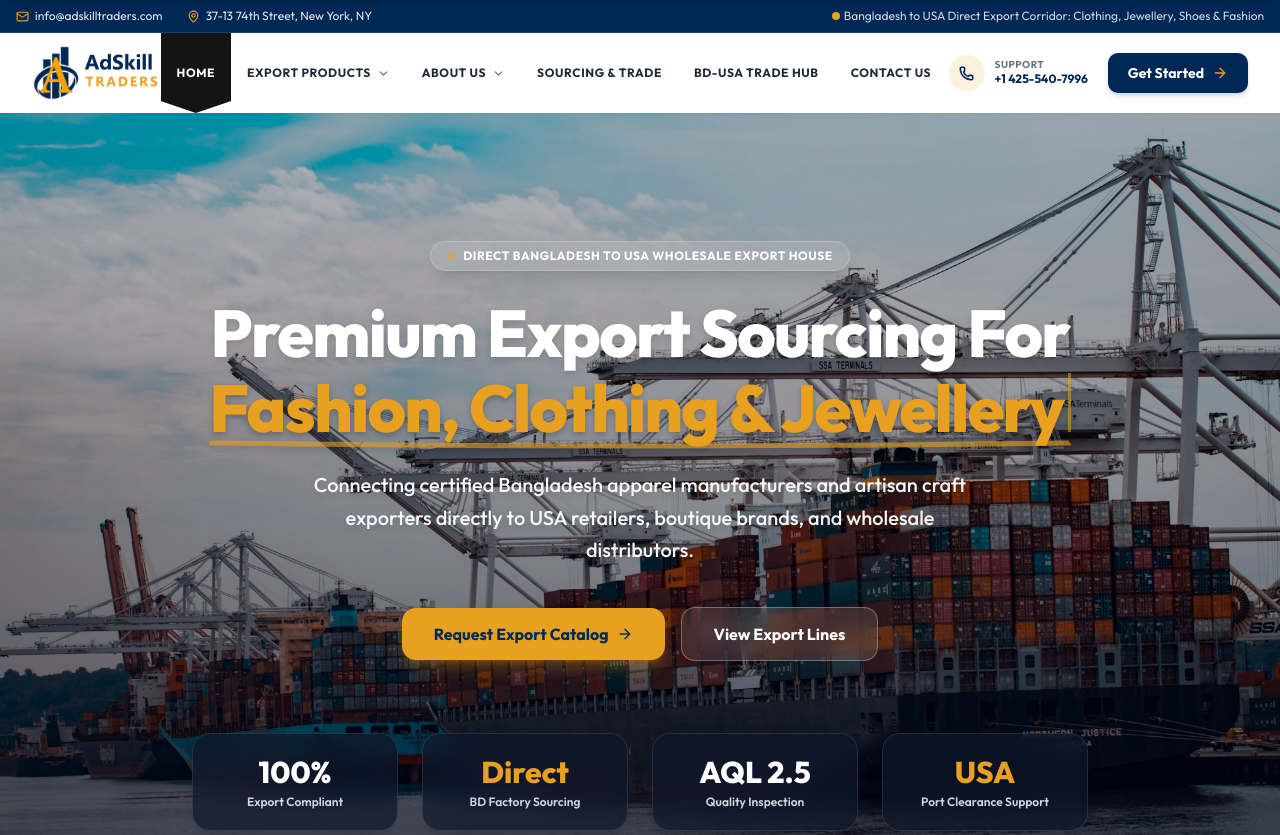
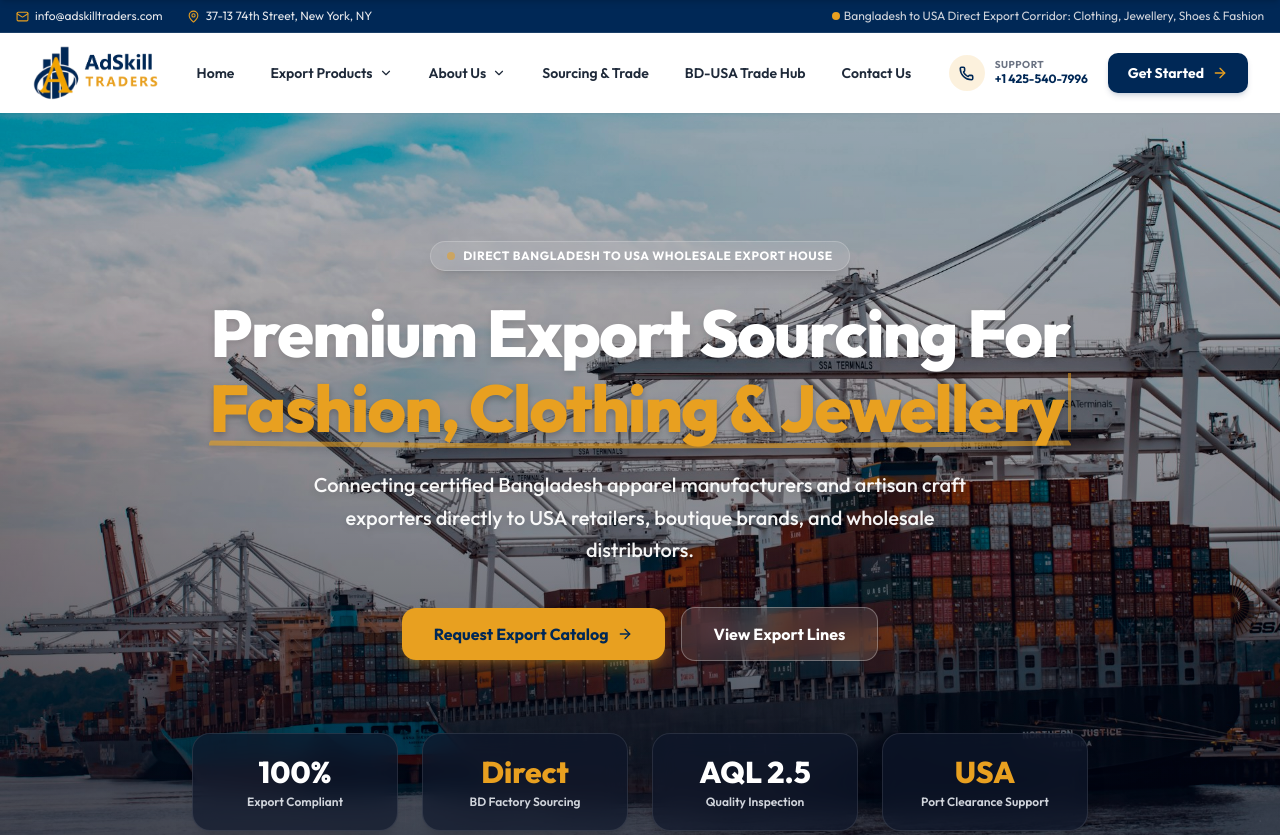
Before and after one commit to adskillconsultancy/Adskill-Traders-Frontend, a Next.js app: page / in a window 1280 px wide. Shown: the top 835 px of the page. Built offline with nearby package versions, Linux system fonts and the light colour scheme.

Commit message:
feat: add responsive Navbar component with dropdown menus and contact info

```diff
--- a/src/components/layout/Navbar.tsx
+++ b/src/components/layout/Navbar.tsx
@@ -3,7 +3,7 @@
 import { useState, useEffect } from "react";
 import Image from "next/image";
 import Link from "next/link";
-import { usePathname } from "next/navigation";
+import { services } from "@/lib/services";
 import { cn } from "@/lib/utils";
 import {
   ChevronDown,
@@ -14,7 +14,6 @@ import {
   Mail,
   MapPin,
   ArrowRight,
-  Search,
 } from "lucide-react";
 
 const NAV_LINKS = [
@@ -49,7 +48,6 @@ export default function Navbar() {
   const [mobileOpen, setMobileOpen] = useState(false);
   const [openDropdown, setOpenDropdown] = useState<string | null>(null);
   const [isSticky, setIsSticky] = useState(false);
-  const pathname = usePathname();
 
   useEffect(() => {
     const handleScroll = () => {
@@ -78,39 +76,29 @@ export default function Navbar() {
       </Link>
 
       {/* Desktop Navigation */}
-      <ul className="hidden lg:flex items-center h-full" role="list">
-        {NAV_LINKS.map((link) => {
-          const isActive =
-            link.href === "/"
-              ? pathname === "/"
-              : pathname.startsWith(link.href);
-
-          return (
-            <li key={link.label} className="relative group h-full flex items-center">
+      <ul className="hidden lg:flex items-center gap-1" role="list">
+        {NAV_LINKS.map((link) => (
+          <li key={link.label} className="relative group">
             {link.children ? (
               <>
                 <div
-                    className={cn(
-                      "group/btn flex items-center gap-1.5 px-4 h-full text-xs font-bold uppercase tracking-wider transition-all duration-200 cursor-pointer relative select-none",
-                      isActive
-                        ? "bg-[#141414] text-white shadow-md z-10 [clip-path:polygon(0_0,100%_0,100%_calc(100%-12px),50%_100%,0_calc(100%-12px))] pb-3 pt-3"
-                        : "text-gray-800 hover:text-brand-dark hover:bg-[#F3EFE6] hover:[clip-path:polygon(0_0,100%_0,100%_calc(100%-12px),50%_100%,0_calc(100%-12px))] hover:pb-3 hover:pt-3"
-                    )}
+                  className="group/btn flex items-center gap-1.5 px-4 py-6 text-sm font-semibold text-gray-800 hover:text-brand-primary transition-colors cursor-pointer relative"
                   aria-haspopup="true"
                 >
-                    <span>{link.label}</span>
+                  {link.label}
                   <ChevronDown
-                      size={13}
-                      className="transition-transform group-hover/btn:rotate-180 opacity-70"
+                    size={14}
+                    className="transition-transform group-hover/btn:rotate-180"
                   />
+                  <span className="absolute left-4 right-4 bottom-4 h-0.5 bg-brand-primary scale-x-0 origin-left transition-transform duration-300 group-hover/btn:scale-x-100" />
                 </div>
-                  <div className="absolute left-0 top-[calc(100%+2px)] pt-1 opacity-0 translate-y-2 pointer-events-none group-hover:opacity-100 group-hover:translate-y-0 group-hover:pointer-events-auto transition-all duration-200 z-50">
+                <div className="absolute left-0 top-full pt-1 opacity-0 translate-y-2 pointer-events-none group-hover:opacity-100 group-hover:translate-y-0 group-hover:pointer-events-auto transition-all duration-200 z-50">
                   <div className="w-68 p-2 bg-white rounded-xl shadow-xl border border-gray-100 flex flex-col gap-1">
                     {link.children.map((child) => (
                       <Link
                         key={child.label}
                         href={child.href}
-                          className="group/item flex items-center justify-between px-3.5 py-2.5 text-xs font-medium text-gray-700 hover:text-brand-dark hover:bg-brand-primary/10 rounded-lg transition-all"
+                        className="group/item flex items-center justify-between px-3.5 py-2.5 text-sm font-medium text-gray-700 hover:text-brand-dark hover:bg-brand-primary/10 rounded-lg transition-all"
                       >
                         <span className="group-hover/item:translate-x-1 transition-transform">
                           {child.label}
@@ -127,19 +115,14 @@ export default function Navbar() {
             ) : (
               <Link
                 href={link.href}
-                  className={cn(
-                    "group/link flex items-center px-4 h-full text-xs font-bold uppercase tracking-wider transition-all duration-200 relative select-none",
-                    isActive
-                      ? "bg-[#141414] text-white shadow-md z-10 [clip-path:polygon(0_0,100%_0,100%_calc(100%-12px),50%_100%,0_calc(100%-12px))] pb-3 pt-3"
-                      : "text-gray-800 hover:text-brand-dark hover:bg-[#F3EFE6] hover:[clip-path:polygon(0_0,100%_0,100%_calc(100%-12px),50%_100%,0_calc(100%-12px))] hover:pb-3 hover:pt-3"
-                  )}
+                className="group/link block px-4 py-6 text-sm font-semibold text-gray-800 hover:text-brand-primary transition-colors relative"
               >
                 {link.label}
+                <span className="absolute left-4 right-4 bottom-4 h-0.5 bg-brand-primary scale-x-0 origin-left transition-transform duration-300 group-hover/link:scale-x-100" />
               </Link>
             )}
           </li>
-          );
-        })}
+        ))}
       </ul>
 
       {/* Right Action CTA & Phone */}
```
Lines whose indentation alone changed are shown as unchanged.
